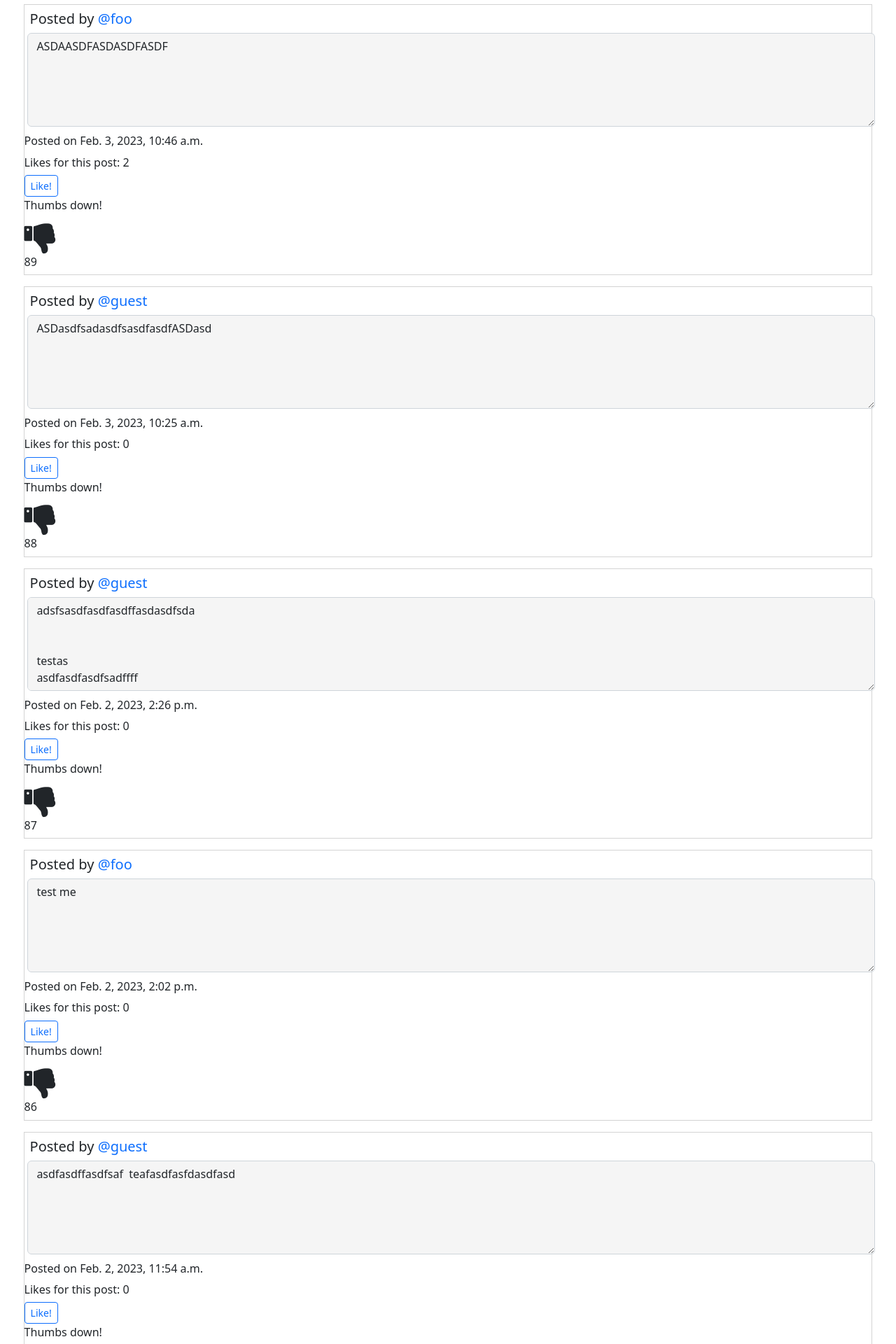
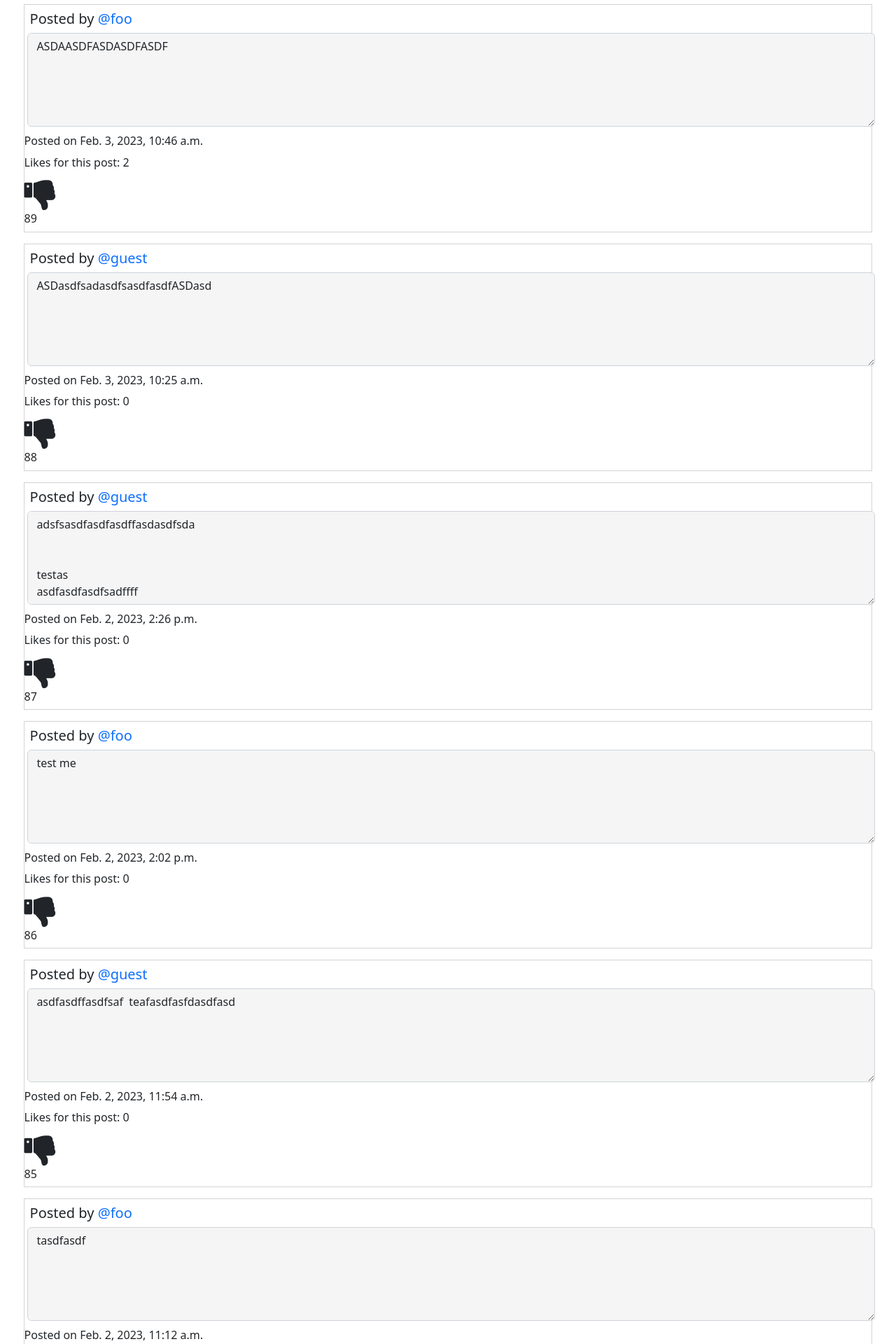
Before and after one commit to techcommdude/network, a Django app: page /allPosts in a window 1280 px wide. Shown: the part 310-2230 px from the top of the page at 70% size. Run offline with Django 3.2, Linux system fonts and the light colour scheme; a user stored in the database is signed in; data comes from the database, SQL or seed files in the repository; both versions use the stored data as it was after the commit.

Commit message:
like icon.

```diff
--- a/network/templates/network/allPosts.html
+++ b/network/templates/network/allPosts.html
@@ -55,30 +55,18 @@
 
 
 
-            {% if post.creator.username != user.username %}
-
-            <button class="btn btn-sm btn-outline-primary likeButton{{forloop.counter0}}"
-                id="likeButton{{forloop.counter0}}"
-                onclick="likePost('{{post.id}}, {{post.creator.username}}, {{user.username}}')">Like!</button>
-
-
-            {% endif %}
-
-
             {% if post.id in likeList and post.creator.username != user.username %}
 
             <!-- The user already likes it.  Display the appropriate icon. -->
 
-            <p>Thumbs up!</p>
-            <i class="fa fa-thumbs-up" aria-hidden="true" onclick="likePost('{{post.id}}, {{post.creator.username}}, {{user.username}}')"></i>
+            <i class="fa fa-thumbs-up" id="thumbsUp{{forloop.counter0}}" aria-hidden="true" onclick="likePost('{{post.id}}, {{post.creator.username}}, {{user.username}}')"></i>
             <p>{{post.id}}</p>
 
             {% elif post.id not in likeList and post.creator.username != user.username %}
 
             <!-- The user DOES NOT currently like it.  Display the appropriate icon. -->
 
-            <p>Thumbs down!</p>
-            <i class="fa fa-thumbs-down" aria-hidden="true" onclick="likePost('{{post.id}}, {{post.creator.username}}, {{user.username}}')"></i>
+            <i class="fa fa-thumbs-down" id="thumbsDown{{forloop.counter0}}" aria-hidden="true" onclick="likePost('{{post.id}}, {{post.creator.username}}, {{user.username}}')"></i>
             <p>{{post.id}}</p>
 
             {% else %}
```
Also changed, not shown: db.sqlite3.
